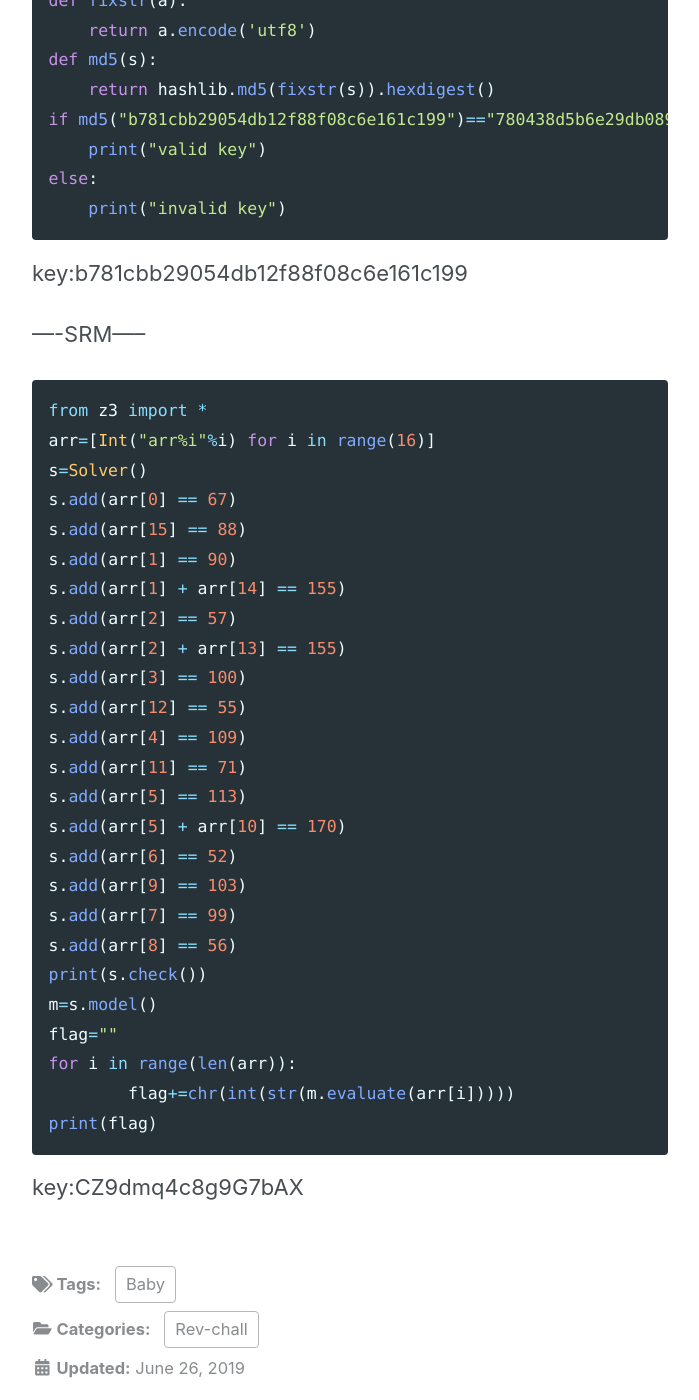
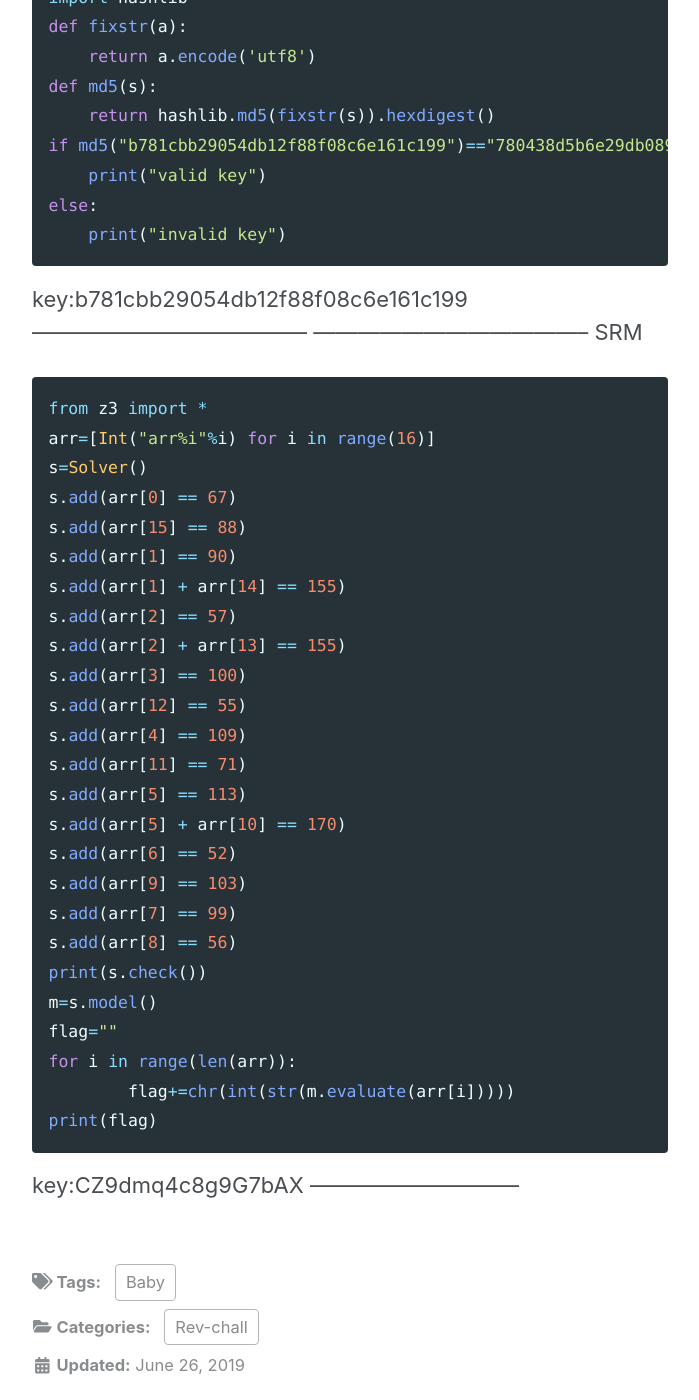
Before and after one commit to slyfizz3/slyfizz3.github.io, a Jekyll site: the page built from _posts/2019-06-26-Rev chall[Baby].md, in a window 1280 px wide and 1400 px high, scrolled down 507 px. Shown: the whole window, without its empty margins (290-989 px from the left). Built offline with Jekyll 4.4.1, drawn with Linux system fonts in a browser that asks for light colours; cached includes are drawn as plain includes; nearby versions of some CDN libraries.

````diff
--- a/_posts/2019-06-26-Rev chall[Baby].md
+++ b/_posts/2019-06-26-Rev chall[Baby].md
@@ -12,8 +12,9 @@ https://github.com/N4NU/Reversing-Challenges-List
 
 
 [Baby probs]
+-------------------------------------
+dMd
 
------dMd------
 ```python
 import hashlib
 def fixstr(a):
@@ -26,8 +27,10 @@ else:
     print("invalid key")
 ```
 key:b781cbb29054db12f88f08c6e161c199
+--------------------------------------
+--------------------------------------
+SRM
 
-----SRM-----
 ```python
 from z3 import *
 arr=[Int("arr%i"%i) for i in range(16)]
@@ -56,3 +59,4 @@ for i in range(len(arr)):
 print(flag)
 ```
 key:CZ9dmq4c8g9G7bAX
+-----------------------------
````
